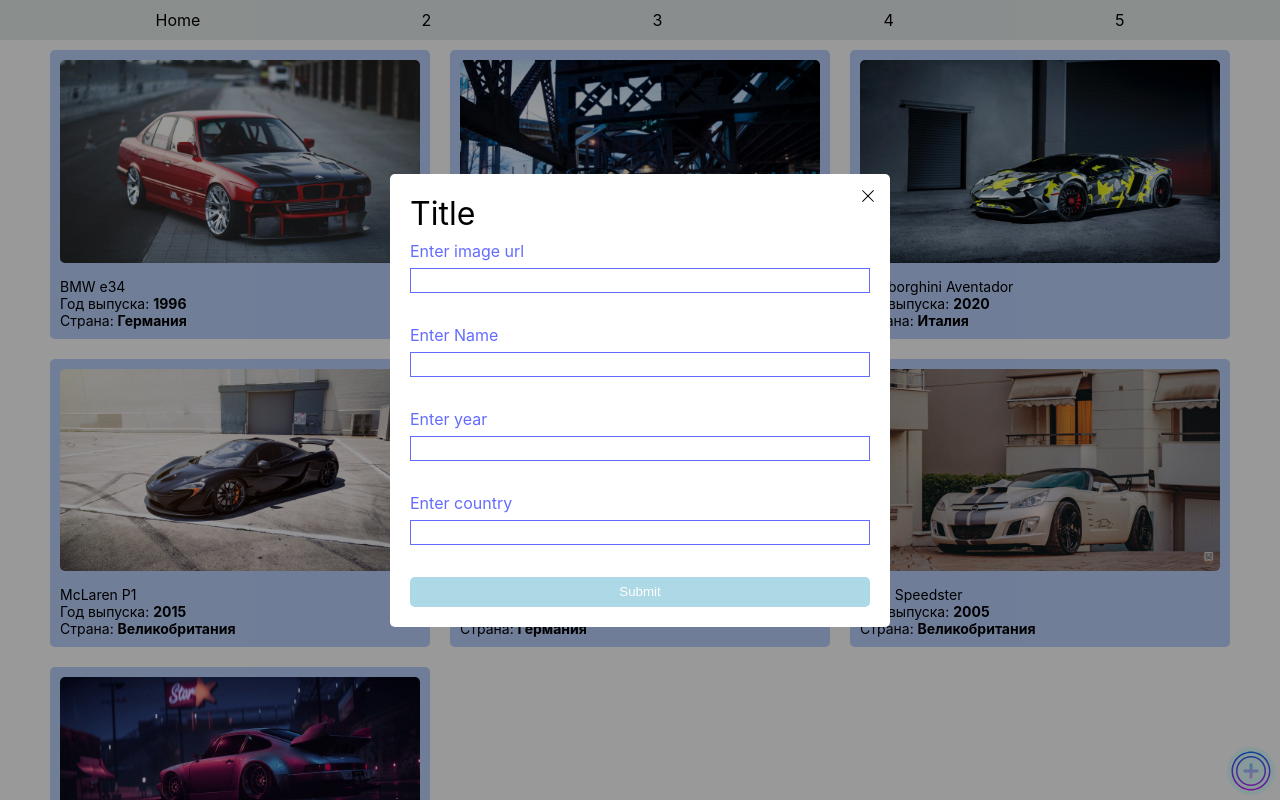
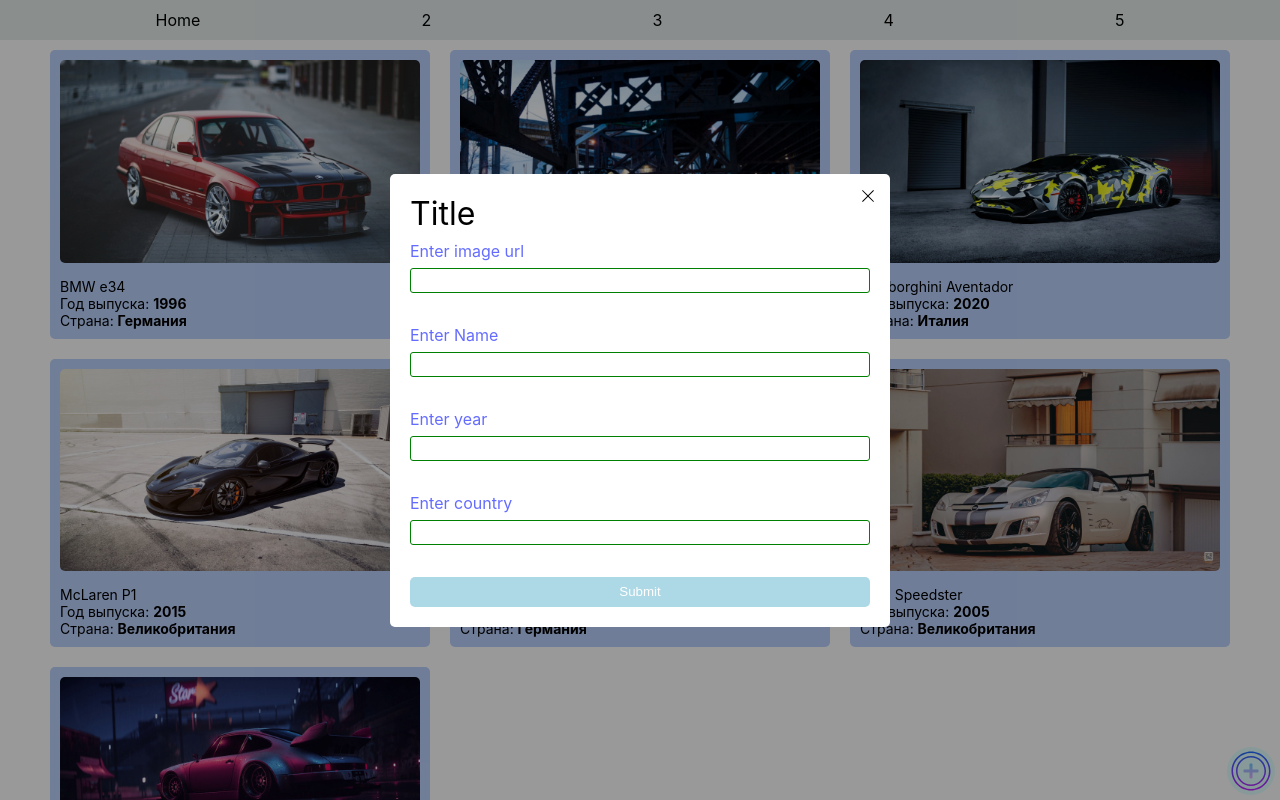
Before and after one commit to Mighty-Lion/react, a React (Vite) app: page / in a window 1280 px wide. Both pictures are taken after a click on the element 1251 px from the left and 771 px from the top of the page. Shown: the top 800 px of the page. Built offline with nearby package versions, Linux system fonts and the light colour scheme.

Commit message:
fix form

```diff
--- a/src/components/Cars/index.tsx
+++ b/src/components/Cars/index.tsx
@@ -1,5 +1,6 @@
+import { useCallback, useState } from 'react';
 import { CarsWrapper } from './index.styles';
-import { Car } from './partials/CarsCard';
+import { Car, ICarsCardProps } from './partials/CarsCard';
 import Bmw from '@/assets/images/bmw_e34.jpg';
 import HondaS200 from '@/assets/images/honda_s2000.jpg';
 import LamborghiniAventador from '@/assets/images/lamborghini_aventado.jpg';
@@ -8,7 +9,10 @@ import MercedesBenzSClassW222 from '@/assets/images/mercedesbenz_sclass_w222.jpg
 import OpelSpeedster from '@/assets/images/opel_speedster.jpg';
 import Porsche911 from '@/assets/images/porsche_911.jpg';
 import plusSvg from '@/assets/images/plus.svg';
-import {AddButton, AddButtonImg} from '@/components/Cars/partials/Button/index.styles';
+import {
+  AddButton,
+  AddButtonImg,
+} from '@/components/Cars/partials/Button/index.styles';
 import { Modal } from '@/components/Modal';
 import { useModalController } from '@/hooks/useModalController';
 
@@ -64,6 +68,16 @@ const carsArray = [
   },
 ];
 
+export function useAddElement() {
+  const [theArray, setTheArray] = useState(carsArray);
+
+  const add = useCallback((newValue: ICarsCardProps) => {
+    setTheArray((oldArray) => [...oldArray, newValue]);
+  }, []);
+
+  return { add, theArray };
+}
+
 const renderedCarItems = carsArray.map((item) => (
   <Car
     key={item.id}
--- a/src/components/Cars/partials/CarsCard/index.tsx
+++ b/src/components/Cars/partials/CarsCard/index.tsx
@@ -6,20 +6,14 @@ import {
 } from './index.styles';
 import { Text, TextBold } from '../../../Text/index.styles';
 
-interface ICarsCardProps {
+export interface ICarsCardProps {
   id: string;
   imgSrc: string;
   name: string;
   year: string;
   country: string;
 }
-export function Car({
-  id,
-  imgSrc,
-  name,
-  year,
-  country,
-}: ICarsCardProps) {
+export function Car({ id, imgSrc, name, year, country }: ICarsCardProps) {
   return (
     <CarsCard key={id}>
       <CarsCardImgWrapper>
--- a/src/components/CreateCard/index.styles.ts
+++ b/src/components/CreateCard/index.styles.ts
@@ -1,16 +1,15 @@
-import { Field, Form } from 'formik';
 import styled from '@emotion/styled';
-import { Link } from 'react-router-dom';
 
-export const CreateCardForm = styled(Form)`
+interface IValidStylesProps {
+  isValid: boolean | string | undefined | null;
+}
+export const CreateCardForm = styled.form`
   position: relative;
   display: grid;
   grid-gap: 7px;
 `;
 
 export const CreateCardLabel = styled.label`
-  display: grid;
-  grid-gap: 5px;
   color: #646cff;
 `;
 
@@ -20,13 +19,14 @@ export const CreateCardFieldWrapper = styled.div`
   width: 100%;
 `;
 
-export const CreateCardField = styled(Field)`
+export const CreateCardField = styled.input<IValidStylesProps>`
   position: absolute;
   top: 0;
   left: 0;
   height: 25px;
   width: 100%;
-  border: 1px solid #646cff;
+  border: 1px solid ${({ isValid }) => (isValid ? 'green' : 'red')};
+  border-radius: 3px;
 `;
 
 export const CreateCardErrorMessage = styled.div`
--- a/src/components/CreateCard/index.tsx
+++ b/src/components/CreateCard/index.tsx
@@ -1,5 +1,6 @@
-import { Formik } from 'formik';
+import { Formik, useFormik } from 'form.formik';
 import * as Yup from 'yup';
+import React from 'react';
 import {
   CreateCardButton,
   CreateCardErrorMessage,
@@ -8,88 +9,147 @@ import {
   CreateCardForm,
   CreateCardLabel,
 } from '@/components/CreateCard/index.styles';
+import { useCreateCard } from './useCreateCard';
 
-const SignupSchema = Yup.object().shape({
-  website: Yup.string()
-    .matches(
-      /((https?):\/\/)?(www.)?[a-z0-9]+(\.[a-z]{2,}){1,3}(#?\/?[a-zA-Z0-9#]+)*\/?(\?[a-zA-Z0-9-_]+=[a-zA-Z0-9-%]+&?)?$/,
-      'Enter correct url!'
-    )
-    .required('Please enter website'),
-  name: Yup.string()
-    .min(2, 'Too Short!')
-    .max(50, 'Too Long!')
-    .matches(/^[A-Za-z0-9 ]*$/, 'Please enter valid name')
-    .required('Enter correct name!'),
-  year: Yup.string()
-    .min(4, 'Too Short!')
-    .max(4, 'Too Long!')
-    .matches(/^[0-9 ]*$/, 'Please enter valid year')
-    .required('Enter correct year!'),
-  country: Yup.string()
-    .min(2, 'Too Short!')
-    .max(15, 'Too Long!')
-    .required('Enter correct name!'),
-});
+// export function CreateCard() {
+//   return (
+//     <div>
+//       <Formik
+//         initialValues={{
+//           imgSrc: '',
+//           name: '',
+//           year: '',
+//           country: '',
+//         }}
+//         validationSchema={SignupSchema}
+//         onSubmit={(values) => {
+//           // same shape as initial values
+//           console.log(values);
+//         }}
+//       >
+//         {({ errors, touched }) => (
+//           <CreateCardForm>
+//             <CreateCardLabel htmlFor="url">Enter image url </CreateCardLabel>
+//             <CreateCardFieldWrapper>
+//               <CreateCardField id="url" name="imgSrc" />
+//               {errors.imgSrc && touched.imgSrc ? (
+//                 <CreateCardErrorMessage>{errors.imgSrc}</CreateCardErrorMessage>
+//               ) : null}
+//             </CreateCardFieldWrapper>
+//
+//             <CreateCardLabel htmlFor="name">Enter Name</CreateCardLabel>
+//             <CreateCardFieldWrapper>
+//               <CreateCardField id="name" name="name" />
+//               {errors.name && touched.name ? (
+//                 <CreateCardErrorMessage>{errors.name}</CreateCardErrorMessage>
+//               ) : null}
+//             </CreateCardFieldWrapper>
+//
+//             <CreateCardLabel htmlFor="year">Enter year</CreateCardLabel>
+//             <CreateCardFieldWrapper>
+//               <CreateCardField id="year" name="year" />
+//               {errors.year && touched.year ? (
+//                 <CreateCardErrorMessage>{errors.year}</CreateCardErrorMessage>
+//               ) : null}
+//             </CreateCardFieldWrapper>
+//
+//             <CreateCardLabel htmlFor="country">Enter country</CreateCardLabel>
+//             <CreateCardFieldWrapper>
+//               <CreateCardField id="country" name="country" />
+//               {errors.country && touched.country ? (
+//                 <CreateCardErrorMessage>
+//                   {errors.country}
+//                 </CreateCardErrorMessage>
+//               ) : null}
+//             </CreateCardFieldWrapper>
+//
+//             <CreateCardButton type="submit">Submit</CreateCardButton>
+//           </CreateCardForm>
+//         )}
+//       </Formik>
+//     </div>
+//   );
+// }
 
 export function CreateCard() {
+  const form = useCreateCard();
+
+  console.log(form.formik.touched);
   return (
-    <div>
-      <Formik
-        initialValues={{
-          website: '',
-          name: '',
-          year: '',
-          country: '',
-        }}
-        validationSchema={SignupSchema}
-        onSubmit={(values) => {
-          // same shape as initial values
-          console.log(values);
-        }}
-      >
-        {({ errors, touched }) => (
-          <CreateCardForm>
-            <CreateCardLabel htmlFor="url">Enter image url </CreateCardLabel>
+    <CreateCardForm onSubmit={form.formik.handleSubmit}>
+      <CreateCardLabel htmlFor="imgSrc">Enter image url </CreateCardLabel>
       <CreateCardFieldWrapper>
-              <CreateCardField id="url" name="website" />
-              {errors.website && touched.website ? (
+        <CreateCardField
+          id="imgSrc"
+          name="imgSrc"
+          type="text"
+          onChange={form.formik.handleChange}
+          onBlur={form.formik.handleBlur}
+          value={form.formik.values.imgSrc}
+          isValid={!(form.formik.errors.imgSrc && form.formik.touched.imgSrc)}
+        />
+        {form.formik.errors.imgSrc && form.formik.touched.imgSrc ? (
           <CreateCardErrorMessage>
-                  {errors.website}
+            {form.formik.errors.imgSrc}
           </CreateCardErrorMessage>
         ) : null}
       </CreateCardFieldWrapper>
 
       <CreateCardLabel htmlFor="name">Enter Name</CreateCardLabel>
       <CreateCardFieldWrapper>
-              <CreateCardField id="name" name="name" />
-              {errors.name && touched.name ? (
-                <CreateCardErrorMessage>{errors.name}</CreateCardErrorMessage>
+        <CreateCardField
+          id="name"
+          name="name"
+          type="text"
+          onChange={form.formik.handleChange}
+          onBlur={form.formik.handleBlur}
+          value={form.formik.values.name}
+          isValid={!(form.formik.errors.name && form.formik.touched.name)}
+        />
+        {form.formik.errors.name && form.formik.touched.name ? (
+          <CreateCardErrorMessage>
+            {form.formik.errors.name}
+          </CreateCardErrorMessage>
         ) : null}
       </CreateCardFieldWrapper>
 
       <CreateCardLabel htmlFor="year">Enter year</CreateCardLabel>
       <CreateCardFieldWrapper>
-              <CreateCardField id="year" name="year" />
-              {errors.year && touched.year ? (
-                <CreateCardErrorMessage>{errors.year}</CreateCardErrorMessage>
+        <CreateCardField
+          id="year"
+          name="year"
+          type="text"
+          onChange={form.formik.handleChange}
+          onBlur={form.formik.handleBlur}
+          value={form.formik.values.year}
+          isValid={!(form.formik.errors.year && form.formik.touched.year)}
+        />
+        {form.formik.errors.year && form.formik.touched.year ? (
+          <CreateCardErrorMessage>
+            {form.formik.errors.year}
+          </CreateCardErrorMessage>
         ) : null}
       </CreateCardFieldWrapper>
 
       <CreateCardLabel htmlFor="country">Enter country</CreateCardLabel>
       <CreateCardFieldWrapper>
-              <CreateCardField id="country" name="country" />
-              {errors.country && touched.country ? (
+        <CreateCardField
+          id="country"
+          name="country"
+          type="text"
+          onChange={form.formik.handleChange}
+          onBlur={form.formik.handleBlur}
+          value={form.formik.values.country}
+          isValid={!(form.formik.errors.country && form.formik.touched.country)}
+        />
+        {form.formik.errors.country && form.formik.touched.country ? (
           <CreateCardErrorMessage>
-                  {errors.country}
+            {form.formik.errors.country}
           </CreateCardErrorMessage>
         ) : null}
       </CreateCardFieldWrapper>
 
       <CreateCardButton type="submit">Submit</CreateCardButton>
     </CreateCardForm>
-        )}
-      </Formik>
-    </div>
   );
 }
--- /dev/null
+++ b/src/components/CreateCard/useCreateCard.ts
@@ -0,0 +1,46 @@
+import * as Yup from 'yup';
+import { useFormik } from 'formik';
+import exp from 'constants';
+
+export const SignupSchema = Yup.object().shape({
+  imgSrc: Yup.string()
+    .min(2, 'Too Short!')
+    .max(100, 'Too Long!')
+    .matches(
+      /((https?):\/\/)?(www.)?[a-z0-9]+(\.[a-z]{2,}){1,3}(#?\/?[a-zA-Z0-9#]+)*\/?(\?[a-zA-Z0-9-_]+=[a-zA-Z0-9-%]+&?)?$/,
+      'Enter correct url!'
+    )
+    .required('Please enter website'),
+  name: Yup.string()
+    .min(2, 'Too Short!')
+    .max(50, 'Too Long!')
+    .matches(/^[A-Za-z0-9 ]*$/, 'Please enter valid name')
+    .required('Enter correct name!'),
+  year: Yup.string()
+    .min(4, 'Too Short!')
+    .max(4, 'Too Long!')
+    .matches(/^[0-9 ]*$/, 'Please enter valid year')
+    .required('Enter correct year!'),
+  country: Yup.string()
+    .min(2, 'Too Short!')
+    .max(15, 'Too Long!')
+    .matches(/^[A-Za-z ]*$/, 'Please enter valid country')
+    .required('Enter correct name!'),
+});
+
+export function useCreateCard() {
+  const formik = useFormik({
+    initialValues: {
+      imgSrc: '',
+      name: '',
+      year: '',
+      country: '',
+    },
+    validationSchema: SignupSchema,
+    onSubmit: (values) => {
+      console.log(values);
+    },
+  });
+
+  return { formik };
+}
```
Lines whose indentation alone changed are shown as unchanged.
